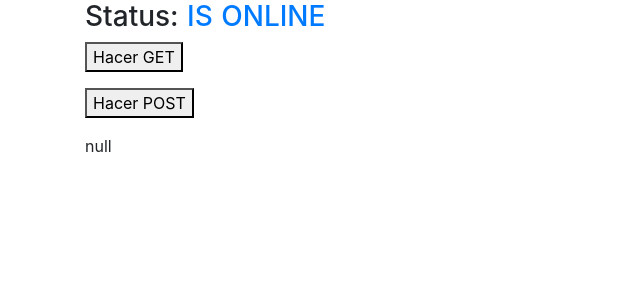
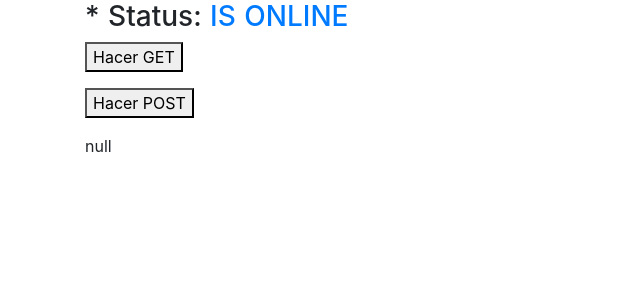
Before and after one commit to vgualdron/material-control, a Nuxt app: page / in a window 1280 px wide. Shown: the top 300 px of the page, without its empty margins (0-640 px from the left). Built offline with nearby package versions, Linux system fonts and the light colour scheme.

Commit message:
Add config pwa

```diff
--- a/pages/index.vue
+++ b/pages/index.vue
@@ -2,7 +2,7 @@
   <div class="container">
     <section class="section">
       <h3 class="subtitle is-6 has-text-grey">
-        Status:
+        * Status:
         <a v-if="$nuxt.isOffline" href="#">
           IS OFFLINE
         </a>
```
Also changed, not shown: 2 other files (tests, documents, lock files or other folders).
